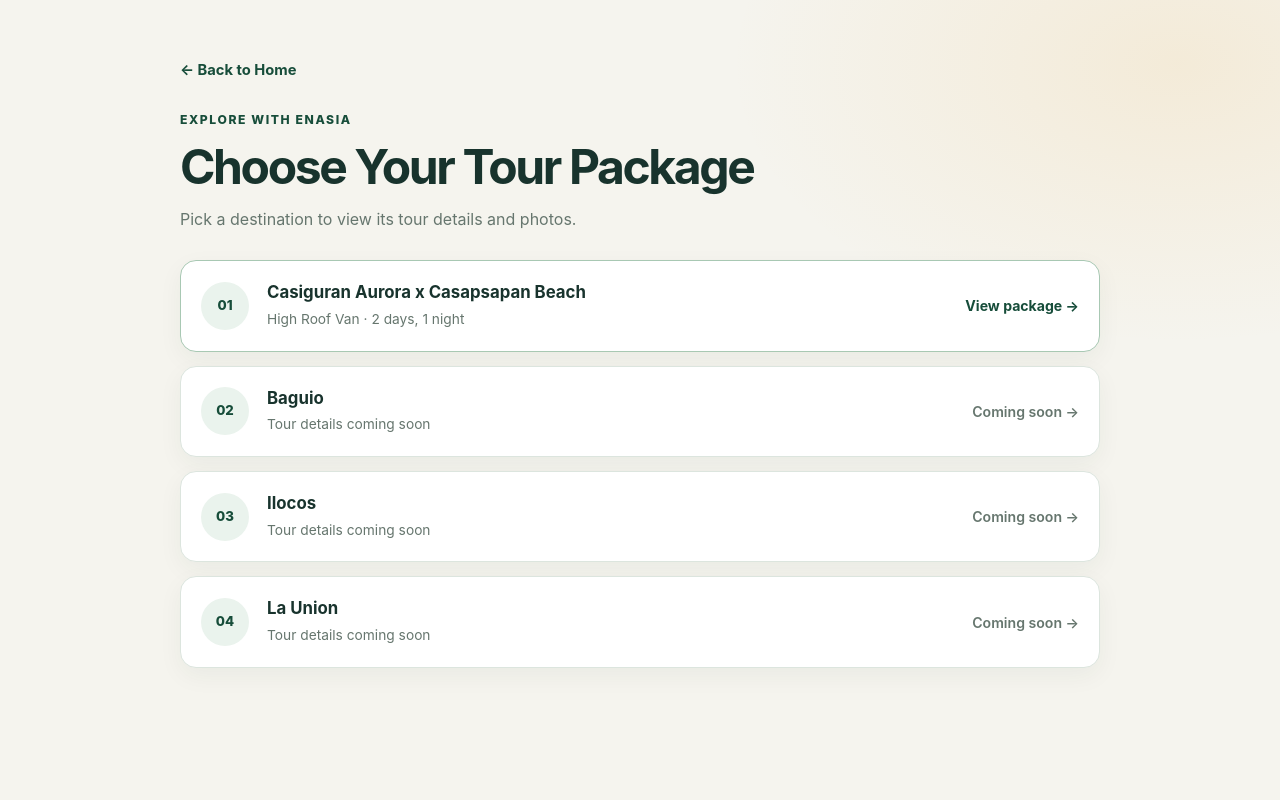
After one commit to enasia018/EnAsia018, a Flask app: template templates/tour_packages.html in a window 1280 px wide. The commit adds this page. Run offline with Flask 3, Linux system fonts and the light colour scheme; the template is opened without the code that fills it, so the values that code supplies are empty; some libraries are stand-ins or nearby versions.

Commit message:
Add files via upload

```diff
--- a/templates/tour_apply.html
+++ b/templates/tour_apply.html
@@ -119,7 +119,7 @@
                 <button type="submit" class="btn">Submit Application</button>
             </form>
             <br>
-            <a href="{{ url_for('tour_package') }}" style="color: #ff3333; text-decoration: none;">← Back to Tour Details</a>
+            <a href="{{ url_for('tour_package') }}" style="color: #ff3333; text-decoration: none;">← All Tour Packages</a>
         {% endif %}
     </div>
 
--- a/templates/tour_gcash.html
+++ b/templates/tour_gcash.html
@@ -80,7 +80,7 @@
                 <p>Your screenshot has been successfully sent to the admin. Please wait for a text confirmation from our team.</p>
             </div>
             <div class="btn-group">
-                <a href="{{ url_for('tour_package') }}" class="btn" style="background-color: #555;">← Back to Tour Details</a>
+                <a href="{{ url_for('tour_package') }}" class="btn" style="background-color: #555;">← All Tour Packages</a>
                 <a href="{{ url_for('home') }}" class="btn" style="background-color: #333;">Home Page</a>
             </div>
         {% else %}
@@ -104,7 +104,7 @@
             </form>
 
             <div class="btn-group">
-                <a href="{{ url_for('tour_package') }}" class="btn" style="background-color: #555;">← Tour Details</a>
+                <a href="{{ url_for('tour_package') }}" class="btn" style="background-color: #555;">← All Tour Packages</a>
             </div>
         {% endif %}
     </div>
--- a/templates/tour_package.html
+++ b/templates/tour_package.html
@@ -100,7 +100,7 @@
             }
         }
     </style>
-        <link rel="stylesheet" href="{{ url_for('static', filename='css/site.css') }}">
+        <link rel="stylesheet" href="{{ url_for('static', filename='css/site.css', v=5) }}">
     </head>
     <body class="tour-page">
 
@@ -209,7 +209,7 @@ ITINERARY:
 
             <div class="btn-container">
                 <a href="{{ url_for('tour_apply') }}" class="btn">Apply Tour Package</a>
-                <a href="{{ url_for('home') }}" class="btn" style="background-color: #555;">← Back to Home</a>
+                <a href="{{ url_for('tour_package') }}" class="btn" style="background-color: #555;">← All Tour Packages</a>
             </div>
         </div>
 
--- /dev/null
+++ b/templates/tour_packages.html
@@ -0,0 +1,62 @@
+<!DOCTYPE html>
+<html lang="en">
+<head>
+    <meta charset="UTF-8">
+    <meta name="viewport" content="width=device-width, initial-scale=1.0">
+    <meta name="theme-color" content="#fbfaf7">
+    <title>Tour Packages | EnAsia Tourist Transport</title>
+    <link rel="stylesheet" href="{{ url_for('static', filename='css/site.css', v=5) }}">
+</head>
+<body class="tour-selection-page">
+    <main class="tour-selection">
+        <a class="tour-back-link" href="{{ url_for('home') }}">← Back to Home</a>
+        <header class="tour-selection-header">
+            <p class="tour-selection-eyebrow">Explore with EnAsia</p>
+            <h1>Choose Your Tour Package</h1>
+            <p>Pick a destination to view its tour details and photos.</p>
+        </header>
+
+        <div class="tour-package-list">
+            <a class="tour-package-card tour-package-card-available"
+               href="{{ url_for('tour_package_detail', package_slug='casiguran-aurora-casapsapan-beach') }}">
+                <span class="tour-package-number">01</span>
+                <span class="tour-package-copy">
+                    <strong>Casiguran Aurora x Casapsapan Beach</strong>
+                    <small>High Roof Van · 2 days, 1 night</small>
+                </span>
+                <span class="tour-package-status">View package <span aria-hidden="true">→</span></span>
+            </a>
+
+            <a class="tour-package-card"
+               href="{{ url_for('tour_package_detail', package_slug='baguio') }}">
+                <span class="tour-package-number">02</span>
+                <span class="tour-package-copy">
+                    <strong>Baguio</strong>
+                    <small>Tour details coming soon</small>
+                </span>
+                <span class="tour-package-status">Coming soon <span aria-hidden="true">→</span></span>
+            </a>
+
+            <a class="tour-package-card"
+               href="{{ url_for('tour_package_detail', package_slug='ilocos') }}">
+                <span class="tour-package-number">03</span>
+                <span class="tour-package-copy">
+                    <strong>Ilocos</strong>
+                    <small>Tour details coming soon</small>
+                </span>
+                <span class="tour-package-status">Coming soon <span aria-hidden="true">→</span></span>
+            </a>
+
+            <a class="tour-package-card"
+               href="{{ url_for('tour_package_detail', package_slug='la-union') }}">
+                <span class="tour-package-number">04</span>
+                <span class="tour-package-copy">
+                    <strong>La Union</strong>
+                    <small>Tour details coming soon</small>
+                </span>
+                <span class="tour-package-status">Coming soon <span aria-hidden="true">→</span></span>
+            </a>
+        </div>
+    </main>
+</body>
+</html>
```
Also changed, not shown: templates/tour_package_coming_soon.html (added, +19 -0 lines).
